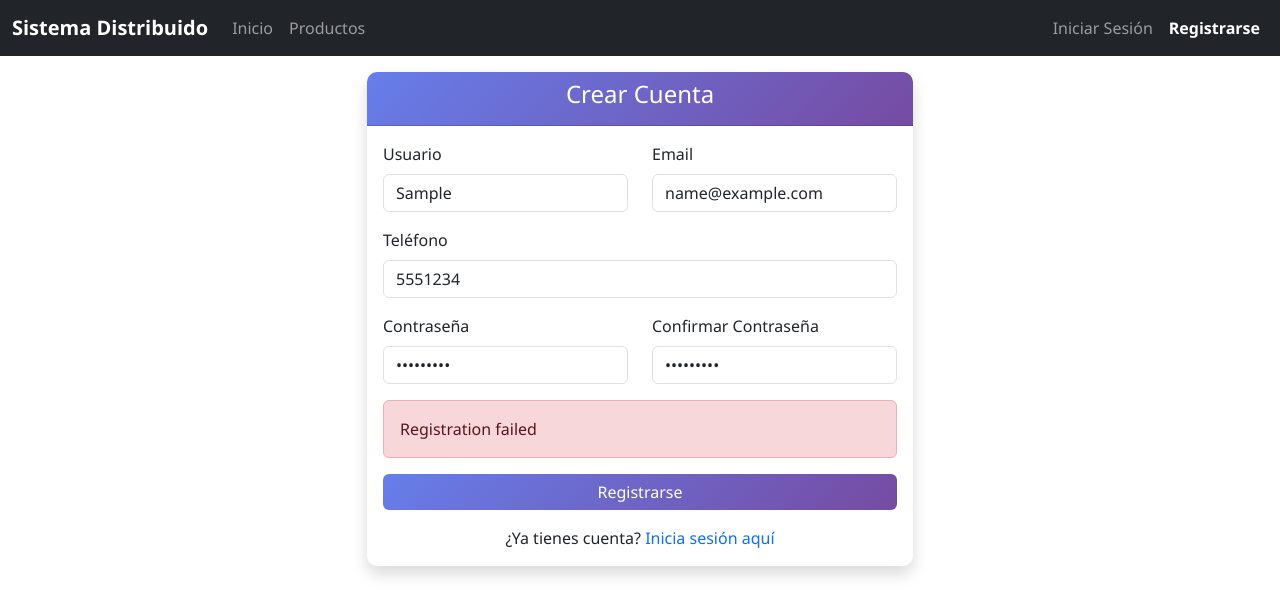
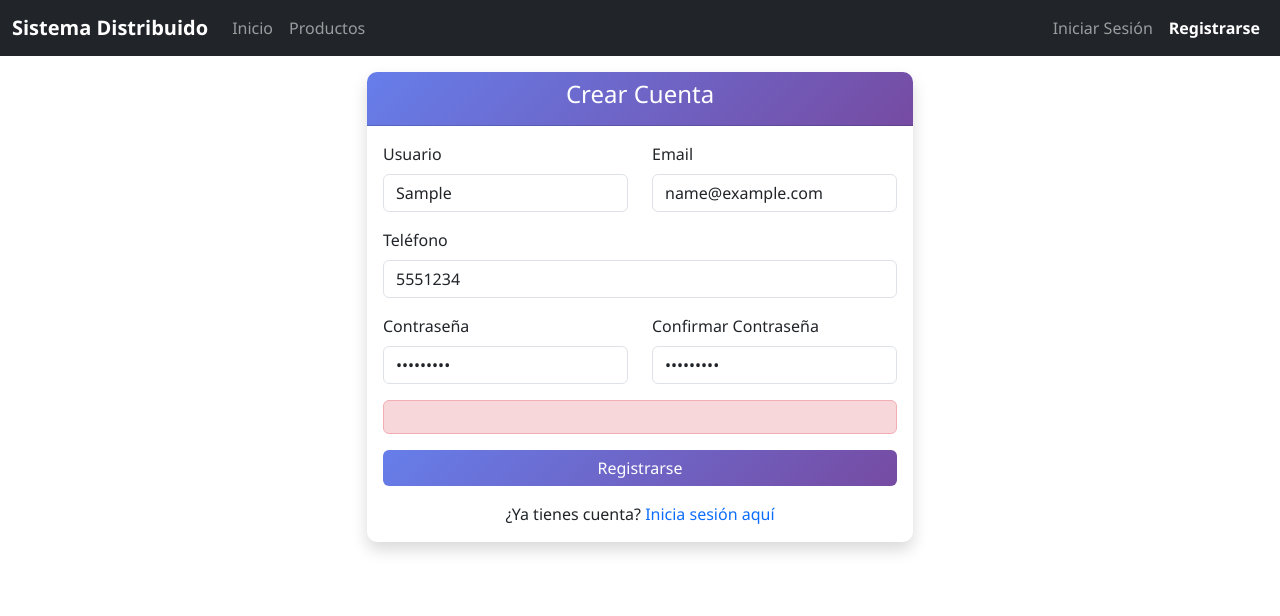
Before and after one commit to LuisLeon1705/Sistema_Distribuido, a Vue app in the folder frontend/: page /register in a window 1280 px wide. Both pictures are taken after typing "Sample", "name@example.com", "5551234", "Sample123", "Sample123" into the empty fields and a click on the button "Registrarse". Shown: the top 616 px of the page. Built offline with nearby package versions, Linux system fonts and the light colour scheme; no server answers.

Commit message:
Correción error al ingresar una contraseña invalida

```diff
--- a/frontend/src/views/Register.vue
+++ b/frontend/src/views/Register.vue
@@ -96,7 +96,7 @@
               </div>
 
               <div v-if="authStore.error" class="alert alert-danger">
-                {{ authStore.error }}
+                {{ authStore.error[0]["msg"] }}
               </div>
 
               <div v-if="successMessage" class="alert alert-success">
```
